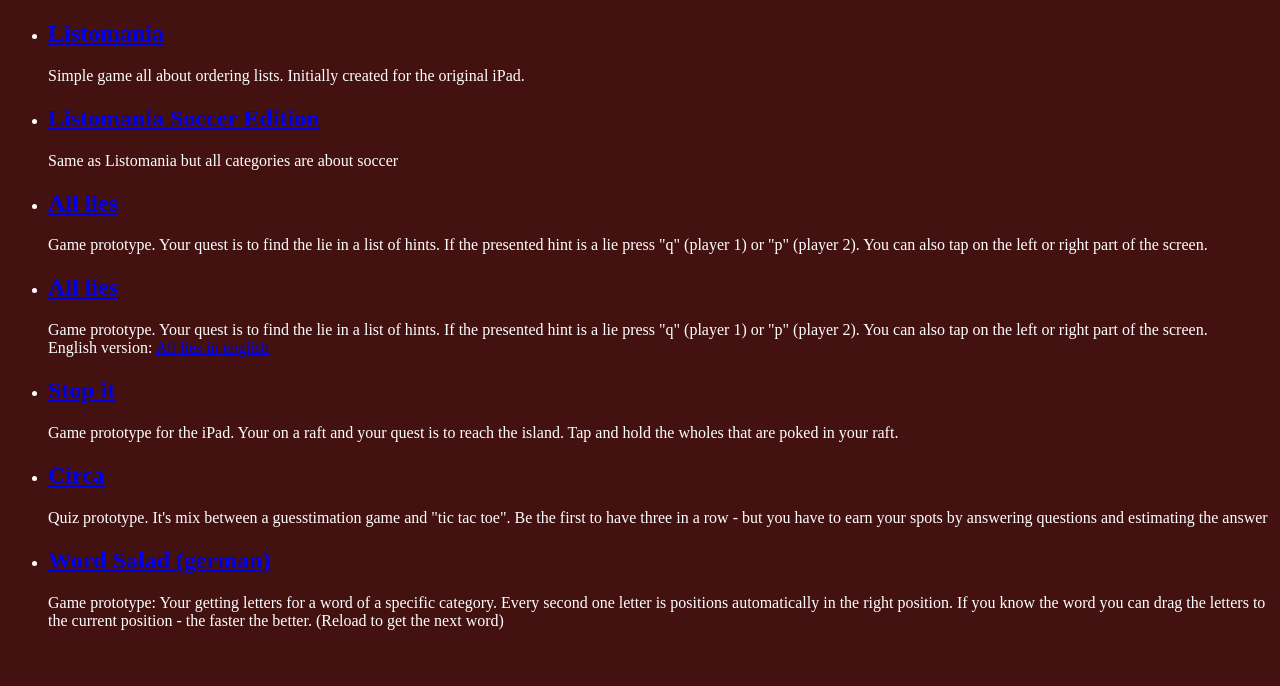
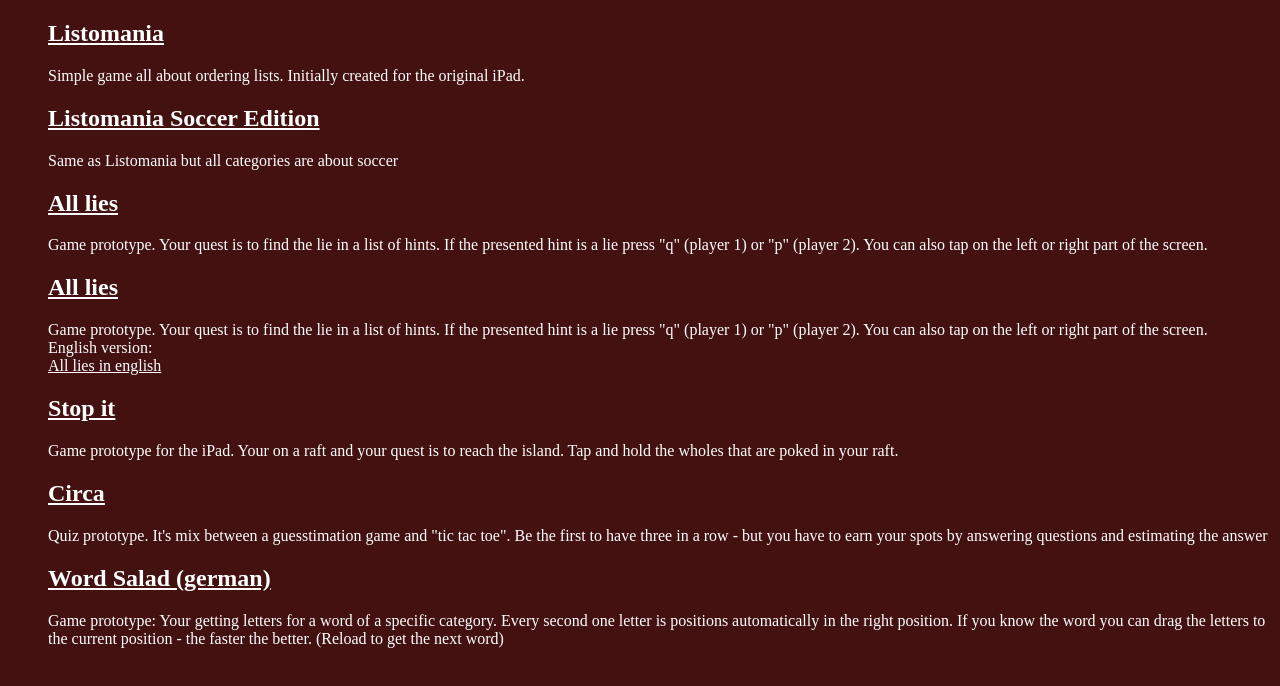
Before and after one commit to functino/functino, a plain HTML site: page index.html in a window 1280 px wide. Drawn offline with Linux system fonts and the light colour scheme.

Commit message:
game list

```diff
--- a/index.html
+++ b/index.html
@@ -9,6 +9,11 @@
     }
     .list li {
       color: #fff;
+      list-style: none;
+    }
+    .list li a, .list li  a:hover, .list li a:visited, .list li a:active {
+      color: white;
+      display: block;
     }
   </style>
   <title>Functino</title>
```
